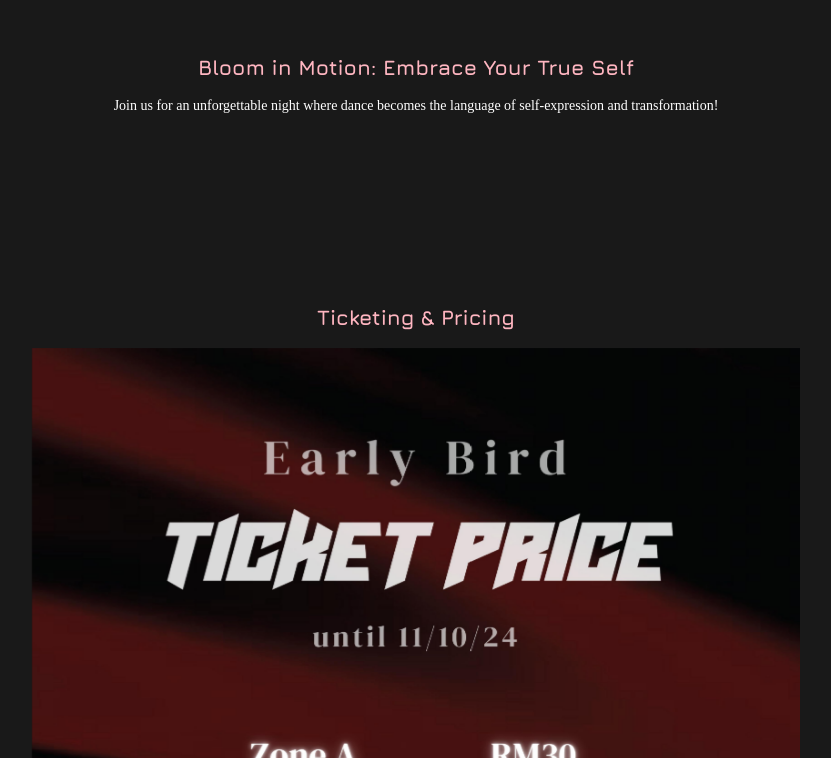
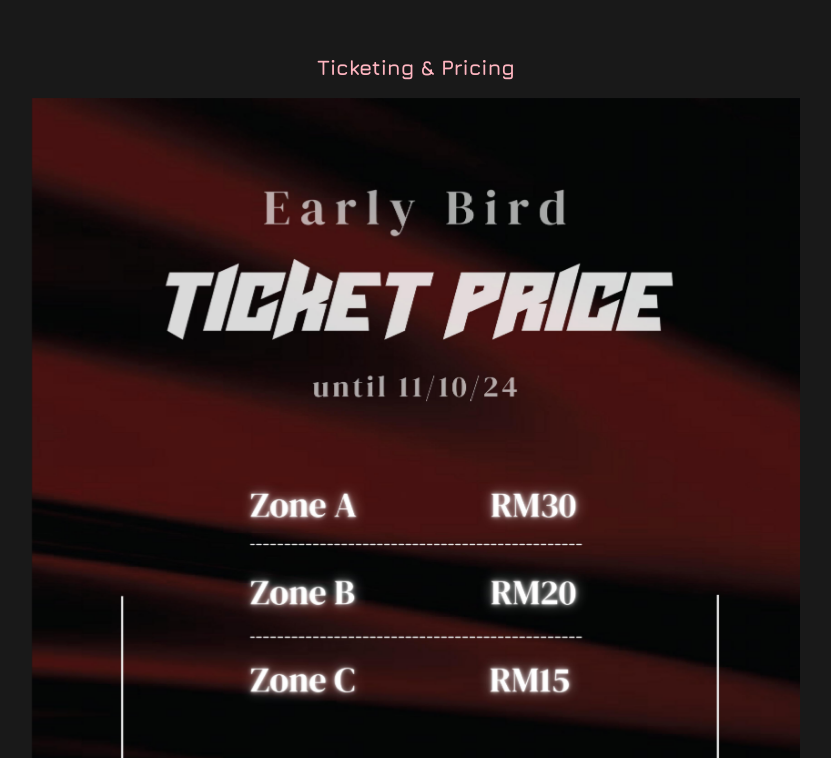
Before and after one commit to Shuying28/bloom-in-motion, a React (Create React App) app: page / in a window 1280 px wide. Shown: the part 1321-2079 px from the top of the page, without its empty margins (224-1055 px from the left). Built offline with nearby package versions, Linux system fonts and the light colour scheme; a web font is replaced by a local one.

Commit message:
remove event info section

```diff
--- a/src/pages/home.tsx
+++ b/src/pages/home.tsx
@@ -169,7 +169,7 @@
         </section>
 
         {/* Event Info Section */}
-        <section className="event-section">
+        {/* <section className="event-section">
           <motion.div
             className="event-info"
             initial={{ opacity: 0, y: 50 }}
@@ -182,7 +182,7 @@
               language of self-expression and transformation!
             </p>
           </motion.div>
-        </section>
+        </section> */}
 
         {/* Ticket Pricing Section */}
         <section className="past-events-section">
```
